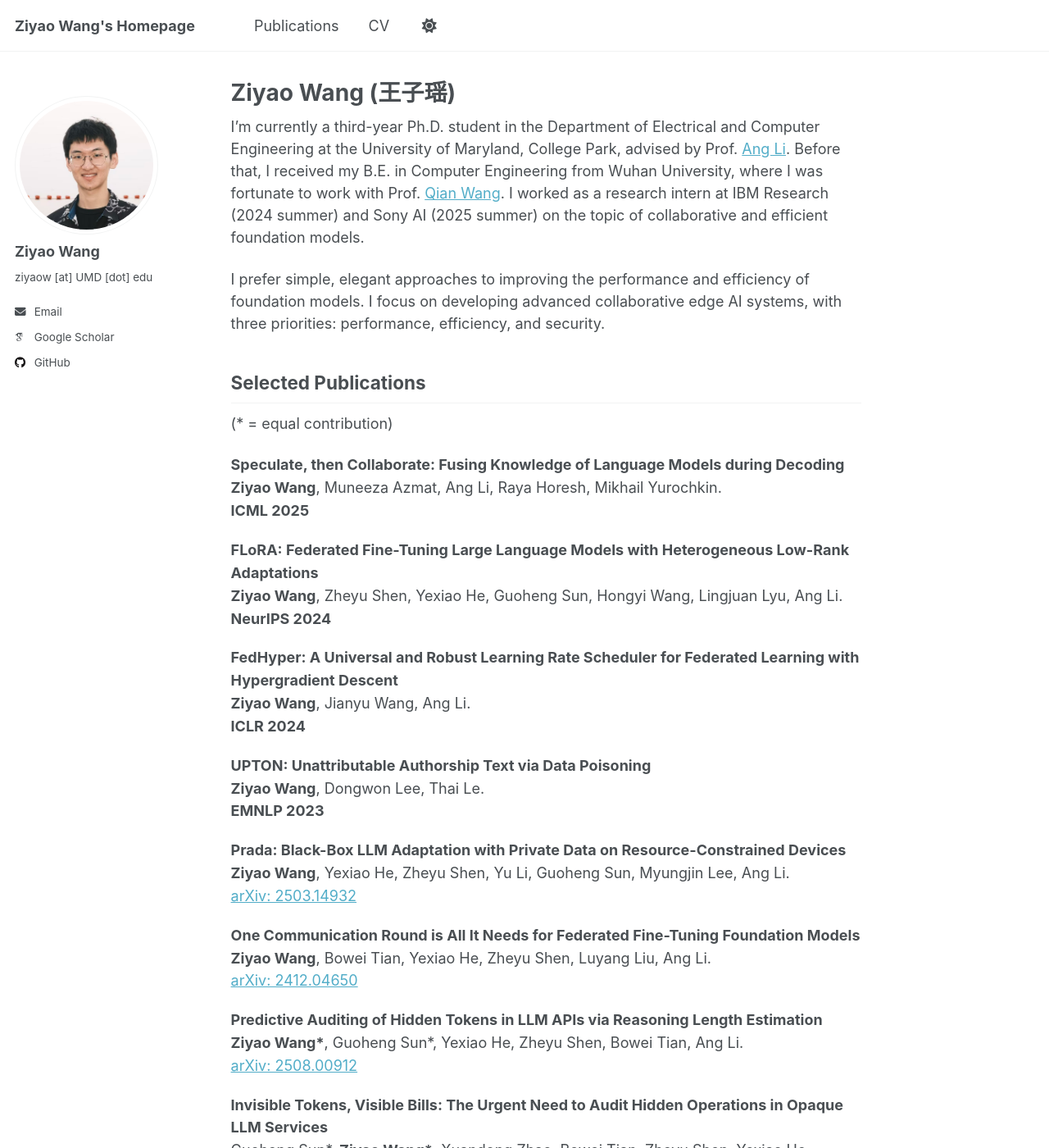
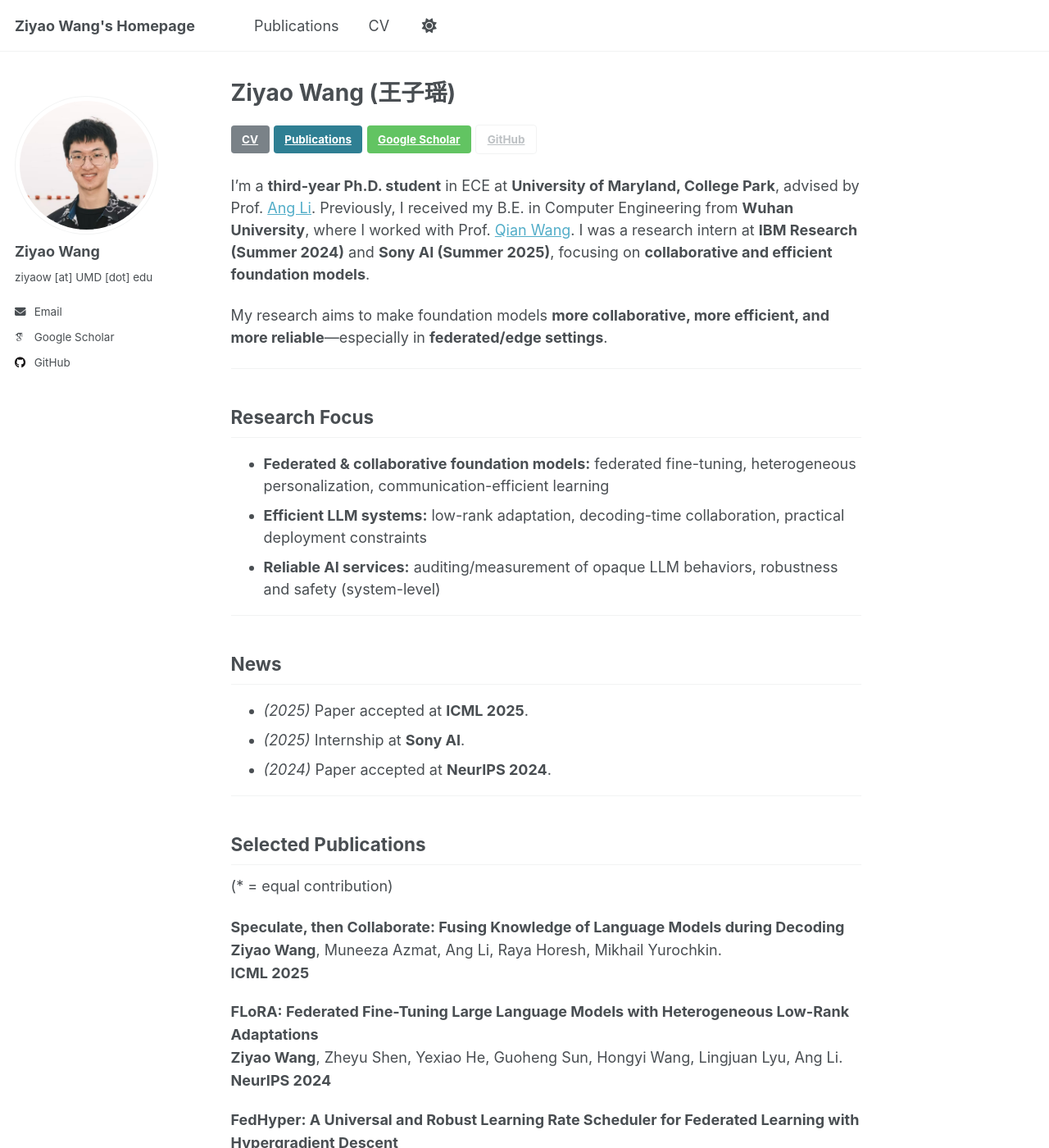
Before and after one commit to ziyaow1010/ziyaow1010.github.io, a Jekyll site: the page built from _pages/about.md, in a window 1280 px wide and 1400 px high. Shown: the whole window at 82% size. Built offline with Jekyll 4.4.1, drawn with Linux system fonts in a browser that asks for light colours; some web fonts are replaced; a script that is not in the unit is left out; some of the changed text lies outside the part shown.

Commit message:
Update about.md

```diff
--- a/_pages/about.md
+++ b/_pages/about.md
@@ -7,12 +7,34 @@ redirect_from:
   - /about.html
 ---
 
-I’m currently a third-year Ph.D. student in the Department of Electrical and Computer Engineering at the University of Maryland, College Park, advised by Prof. [Ang Li](https://www.ang-li.com/). Before that, I received my B.E. in Computer Engineering from Wuhan University, where I was fortunate to work with Prof. [Qian Wang](http://nisplab.whu.edu.cn/). I worked as a research intern at IBM Research (2024 summer) and Sony AI (2025 summer) on the topic of collaborative and efficient foundation models.
+<div class="page__hero--buttons" style="margin: 0.6rem 0 1.2rem;">
+  <a class="btn btn--primary" href="/cv/">CV</a>
+  <a class="btn btn--info" href="/publications/">Publications</a>
+  <a class="btn btn--success" href="https://scholar.google.com/citations?user=YOUR_ID" target="_blank" rel="noopener">Google Scholar</a>
+  <a class="btn btn--inverse" href="https://github.com/YOUR_GITHUB" target="_blank" rel="noopener">GitHub</a>
+</div>
 
-I prefer simple, elegant approaches to improving the performance and efficiency of foundation models. I focus on developing advanced collaborative edge AI systems, with three priorities: performance, efficiency, and security.
+I’m a **third-year Ph.D. student** in ECE at **University of Maryland, College Park**, advised by Prof. [Ang Li](https://www.ang-li.com/). Previously, I received my B.E. in Computer Engineering from **Wuhan University**, where I worked with Prof. [Qian Wang](http://nisplab.whu.edu.cn/). I was a research intern at **IBM Research (Summer 2024)** and **Sony AI (Summer 2025)**, focusing on **collaborative and efficient foundation models**.
 
-## **Selected Publications**
+My research aims to make foundation models **more collaborative, more efficient, and more reliable**—especially in **federated/edge settings**.
 
+---
+
+## Research Focus
+- **Federated & collaborative foundation models:** federated fine-tuning, heterogeneous personalization, communication-efficient learning
+- **Efficient LLM systems:** low-rank adaptation, decoding-time collaboration, practical deployment constraints
+- **Reliable AI services:** auditing/measurement of opaque LLM behaviors, robustness and safety (system-level)
+
+---
+
+## News
+- *(2025)* Paper accepted at **ICML 2025**.
+- *(2025)* Internship at **Sony AI**.
+- *(2024)* Paper accepted at **NeurIPS 2024**.
+
+---
+
+## Selected Publications
 (* = equal contribution)
 
 <div class="selected-pubs">
@@ -44,25 +66,25 @@ I prefer simple, elegant approaches to improving the performance and efficiency
 <p>
 <strong>Prada: Black-Box LLM Adaptation with Private Data on Resource-Constrained Devices</strong><br>
 <strong>Ziyao Wang</strong>, Yexiao He, Zheyu Shen, Yu Li, Guoheng Sun, Myungjin Lee, Ang Li.<br>
-<a href="https://arxiv.org/abs/2503.14932" target="_blank" rel="noopener">arXiv: 2503.14932</a>
+<a href="https://arxiv.org/abs/2503.14932" target="_blank" rel="noopener">arXiv:2503.14932</a>
 </p>
 
 <p>
 <strong>One Communication Round is All It Needs for Federated Fine-Tuning Foundation Models</strong><br>
 <strong>Ziyao Wang</strong>, Bowei Tian, Yexiao He, Zheyu Shen, Luyang Liu, Ang Li.<br>
-<a href="https://arxiv.org/abs/2412.04650" target="_blank" rel="noopener">arXiv: 2412.04650</a>
+<a href="https://arxiv.org/abs/2412.04650" target="_blank" rel="noopener">arXiv:2412.04650</a>
 </p>
 
 <p>
 <strong>Predictive Auditing of Hidden Tokens in LLM APIs via Reasoning Length Estimation</strong><br>
 <strong>Ziyao Wang*</strong>, Guoheng Sun*, Yexiao He, Zheyu Shen, Bowei Tian, Ang Li.<br>
-<a href="https://arxiv.org/abs/2508.00912" target="_blank" rel="noopener">arXiv: 2508.00912</a>
+<a href="https://arxiv.org/abs/2508.00912" target="_blank" rel="noopener">arXiv:2508.00912</a>
 </p>
 
 <p>
 <strong>Invisible Tokens, Visible Bills: The Urgent Need to Audit Hidden Operations in Opaque LLM Services</strong><br>
 Guoheng Sun*, <strong>Ziyao Wang*</strong>, Xuandong Zhao, Bowei Tian, Zheyu Shen, Yexiao He, Jinming Xing, Ang Li.<br>
-<a href="https://arxiv.org/abs/2505.18471" target="_blank" rel="noopener">arXiv: 2505.18471</a>
+<a href="https://arxiv.org/abs/2505.18471" target="_blank" rel="noopener">arXiv:2505.18471</a>
 </p>
 
 <p>
@@ -79,7 +101,5 @@ Xueluan Gong*, <strong>Ziyao Wang*</strong>, Yuzhe Gu, Yanjiao Chen, Qian Wang.<
 
 </div>
 
-<style>
-.selected-pubs p { margin: 0 0 1.1rem; line-height: 1.55; }
-.selected-pubs strong { font-weight: 700; }
-</style>
+**Full list:** see [/publications/](/publications/)
+<span style="opacity:0.75;">Last updated: {{ site.time | date: "%Y-%m-%d" }}</span>
```
